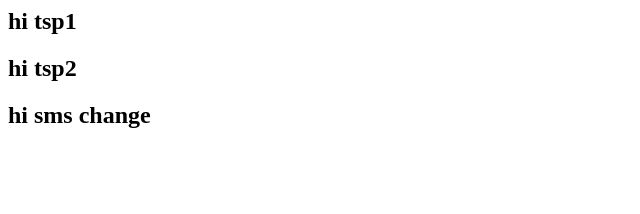
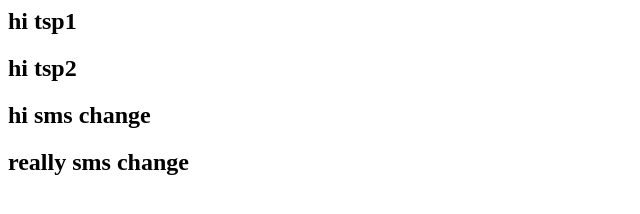
Before and after one commit to RostamiMohammad67/TSP, a plain HTML site: page Index.html in a window 1280 px wide. Shown: the whole page, without its empty margins (0-640 px from the left). Drawn offline with Linux system fonts and the light colour scheme.

Commit message:
sms change really the file

```diff
--- a/Index.html
+++ b/Index.html
@@ -4,5 +4,6 @@
 <h2>hi tsp1<H2>
 <h2>hi tsp2<H2>
 <h2>hi sms change<H2>
+<h2>really sms change<H2>
 </body>
 <html>
```
